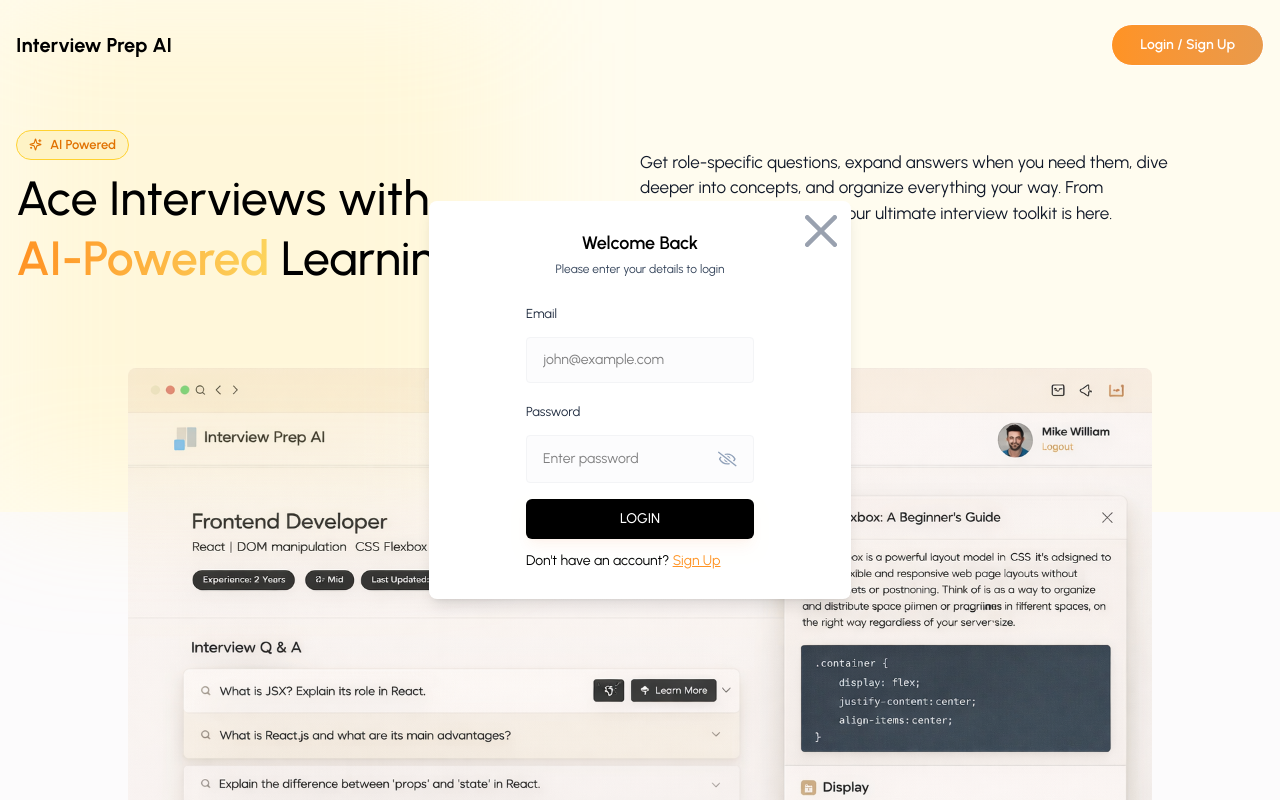
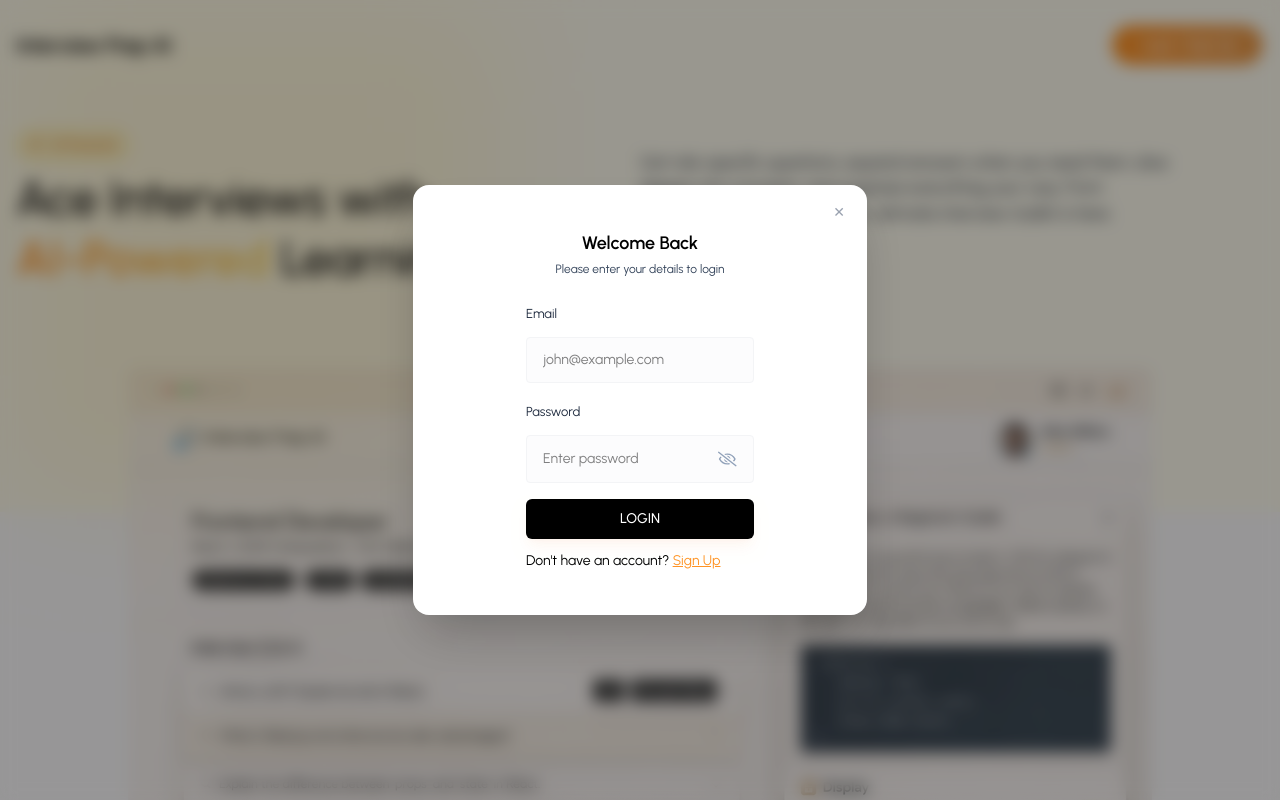
Before and after one commit to adi-cse/Interview-Prep-AI, a React (Vite) app in the folder frontend/interview-prep-ai/: page / in a window 1280 px wide. Both pictures are taken after a click on the button "Login / Sign Up". Shown: the top 800 px of the page. Built offline with nearby package versions, Linux system fonts and the light colour scheme; no server answers.

Commit message:
Refactor Modal component layout and styles

```diff
--- a/frontend/interview-prep-ai/src/components/Modal.jsx
+++ b/frontend/interview-prep-ai/src/components/Modal.jsx
@@ -8,17 +8,12 @@ const Modal = ({
   hideHeader
 }) => {
 
-    if(!isOpen) return null;
-
-
-
-
   if (!isOpen) return null;
 
   return (
-    <div className="fixed inset-0  z-50 flex justify-center  items-center w-full h-full bg-black/400">
-      <div className={`relative flex flex-col bg-white shadow-lg rounded-lg overflow-hidden
-      `}>
+    <div className="fixed inset-0 z-[9999] flex justify-center items-center bg-black/40 backdrop-blur-sm">
+
+      <div className="relative flex flex-col bg-white shadow-2xl rounded-2xl overflow-hidden w-[90%] md:w-auto max-h-[90vh]">
 
         {!hideHeader && (
           <div className="flex items-center justify-between p-4 border-b border-gray-200">
@@ -28,27 +23,13 @@ const Modal = ({
 
         <button
           type="button"
-          className="text-gray-400 bg-transparent hover:bg-orange-100 hover:text-gray-900 rounded-lg text-sm  w-8 h-8  flex items-center justify-center absolute top-3.5 right-3.5 cursor-pointer"
+          className="text-gray-400 hover:bg-orange-100 hover:text-gray-900 rounded-lg text-sm w-8 h-8 flex items-center justify-center absolute top-3 right-3 cursor-pointer"
           onClick={onClose}
         >
-          <svg
-            className=""
-            aria-hidden="true"
-            xmlns="http://www.w3.org/2000/svg"
-            fill="none"
-            viewBox="0 0 14 14"
-          >
-            <path
-              stroke="currentColor"
-              strokeLinecap="round"
-              strokeLinejoin="round"
-              strokeWidth="2"
-              d="M1 1l6 6m0 0l6 6M7 7l6-6M7 7l-6 6"
-            />
-          </svg>
+          ✕
         </button>
 
-        <div className="flex-1 overflow-y-auto custom-scrollbar">
+        <div className="flex-1 overflow-y-auto p-4">
           {children}
         </div>
 
```
